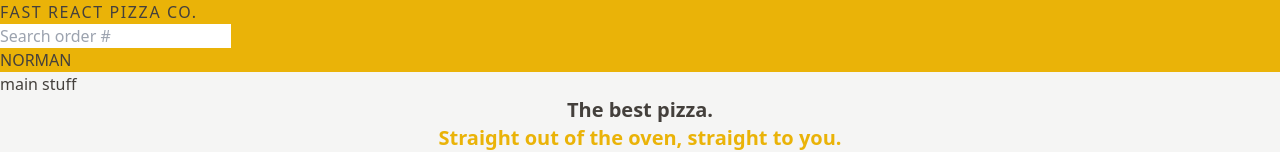
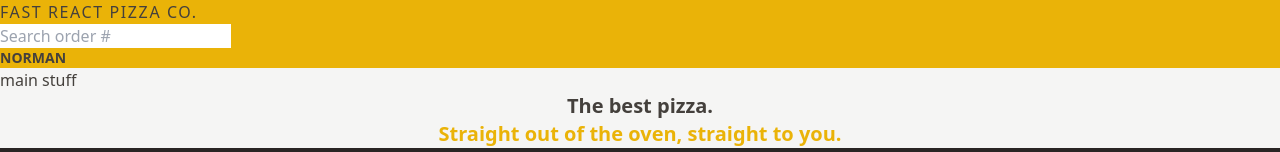
Before and after one commit to DRV111/fast-react-pizza, a React (Vite) app: page / in a window 1280 px wide. Shown: the top 152 px of the page. Built offline with nearby package versions, Linux system fonts and the light colour scheme.

Commit message:
feat: add Username component

```diff
--- /dev/null
+++ b/src/features/user/Username.jsx
@@ -0,0 +1,5 @@
+function Username() {
+  return <div className="text-sm font-semibold">Norman</div>;
+}
+
+export default Username;
--- a/src/ui/Header.jsx
+++ b/src/ui/Header.jsx
@@ -1,5 +1,6 @@
 import { Link } from 'react-router-dom';
 import SearchOrder from '../features/order/SearchOrder';
+import Username from '../features/user/Username';
 
 function Header() {
   return (
@@ -10,7 +11,7 @@
 
       <SearchOrder />
 
-      <p>Norman</p>
+      <Username />
     </header>
   );
 }
```
